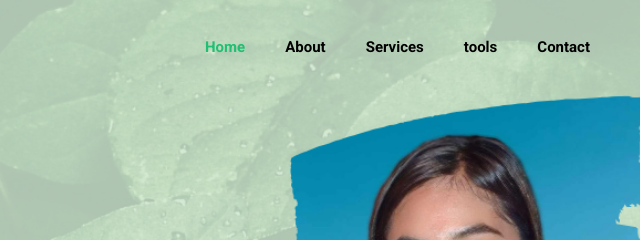
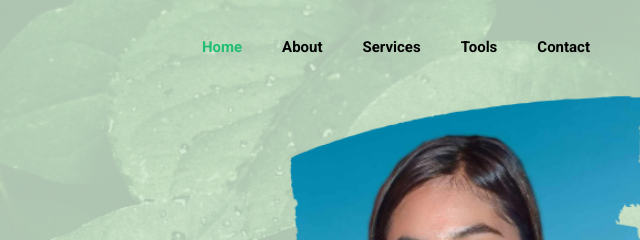
Before and after one commit to 00HIVE00/pearlangelhidalgo.github.io, a plain HTML site: page index.html in a window 1280 px wide. Shown: the top 240 px of the page, 640-1280 px from the left. Drawn offline with Linux system fonts and the light colour scheme; some packages are replaced by stand-ins of ours; no server answers; files whose address does not match are found by name.

Commit message:
Update index.html

```diff
--- a/index.html
+++ b/index.html
@@ -36,7 +36,7 @@
 	          <li class="nav-item active"><a href="index.html" class="nav-link">Home</a></li>
 	          <li class="nav-item"><a href="about.html" class="nav-link">About</a></li>
 	          <li class="nav-item"><a href="services.html" class="nav-link">Services</a></li>
-	          <li class="nav-item"><a href="tools.html" class="nav-link">tools</a></li>
+	          <li class="nav-item"><a href="tools.html" class="nav-link">Tools</a></li>
 	          <li class="nav-item"><a href="contact.html" class="nav-link">Contact</a></li>
 	        </ul>
 	      </div>
```
